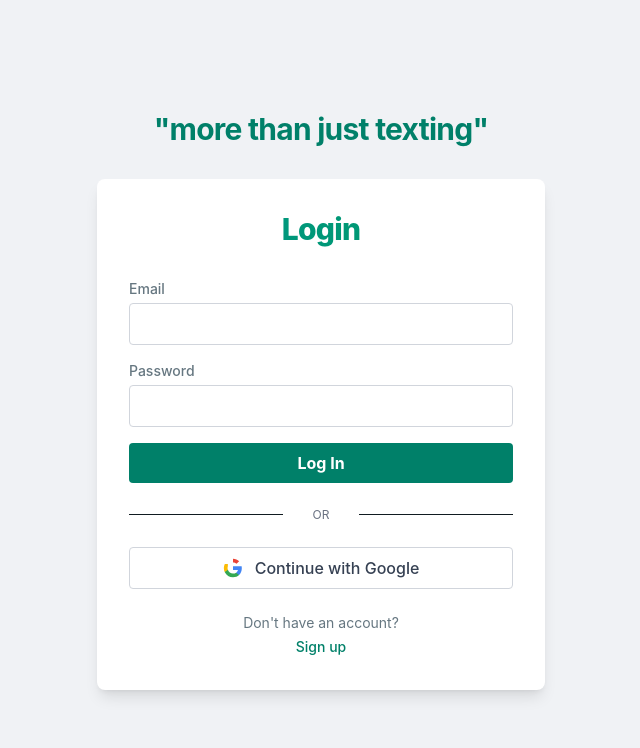
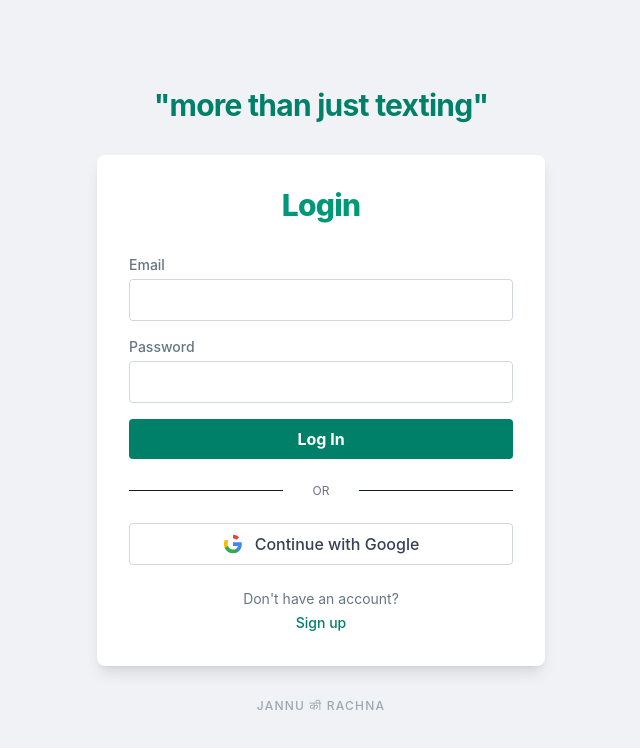
Before and after one commit to 23f2003556/forreal-0, a Next.js app: page /login in a window 1280 px wide. Shown: the top 748 px of the page, without its empty margins (319-959 px from the left). Built offline with nearby package versions, Linux system fonts and the light colour scheme; no server answers.

Commit message:
Add trademark line to login page

```diff
--- a/src/app/login/page.tsx
+++ b/src/app/login/page.tsx
@@ -202,6 +202,12 @@ export default function LoginPage() {
                     </button>
                 </div>
             </div>
+
+            <div className="mt-8 text-center">
+                <p className="text-xs text-text-secondary opacity-60 font-medium tracking-widest uppercase">
+                    jannu की rachna
+                </p>
+            </div>
         </div>
     )
 }
```
